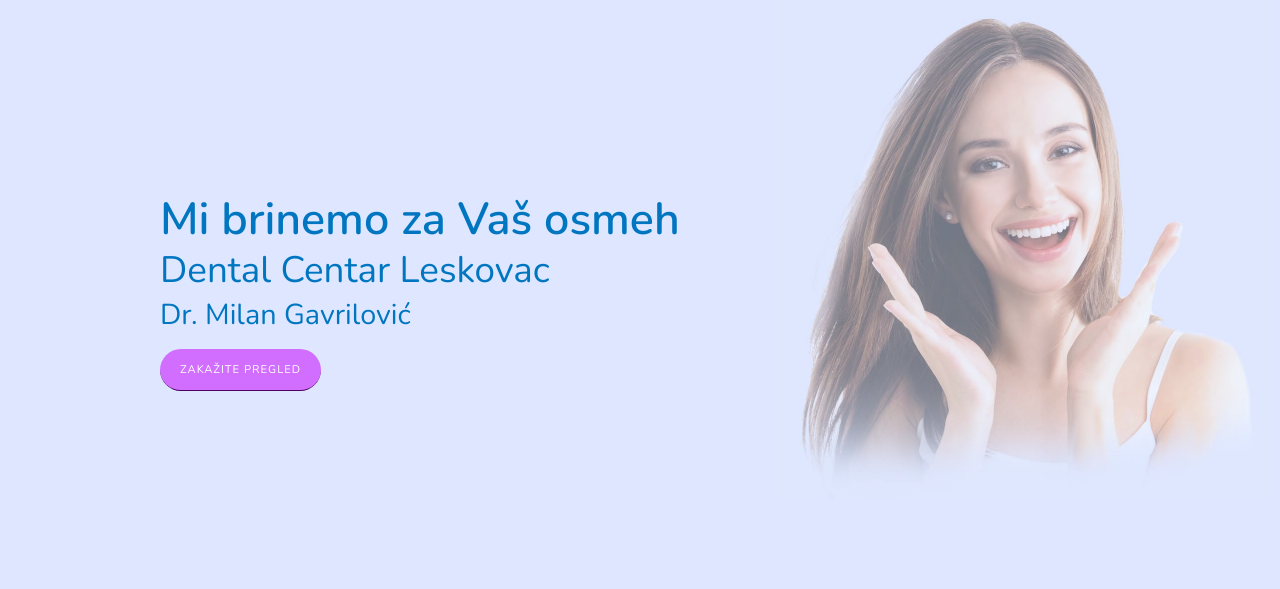
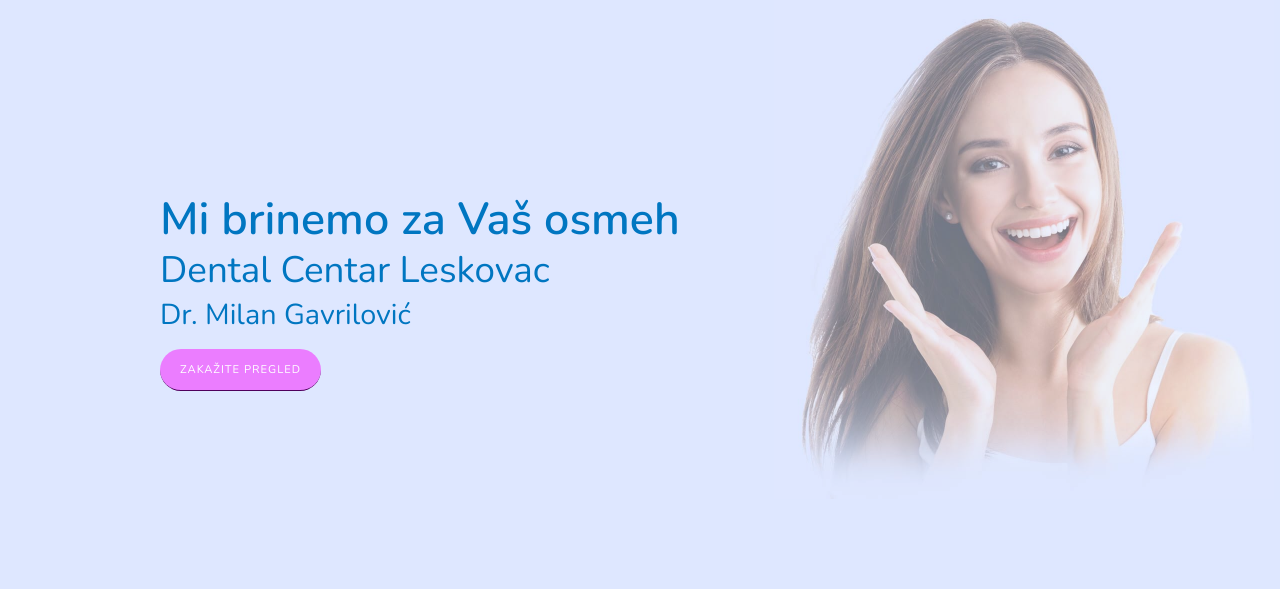
Before and after one commit to zitj/Dental-Centar, a PHP site: page / in a window 1280 px wide. Shown: the part 96-685 px from the top of the page. Run offline with PHP 8.4, Linux system fonts and the light colour scheme.

Commit message:
minor changes on style

```diff
--- a/style/_mixins.scss
+++ b/style/_mixins.scss
@@ -3,7 +3,7 @@
     padding: 13px 20px;
     border-radius: 50px;
     color: white;
-    background: $dental-centar-pink;
+    background: #eb7dff;
     text-transform: uppercase;
     border: none;
     outline: none;
--- a/style/style.css
+++ b/style/style.css
@@ -165,7 +165,7 @@ body {
   padding: 13px 20px;
   border-radius: 50px;
   color: white;
-  background: #d16eff;
+  background: #eb7dff;
   text-transform: uppercase;
   border: none;
   outline: none;
@@ -1027,7 +1027,7 @@ header nav a:hover {
   padding: 13px 20px;
   border-radius: 50px;
   color: white;
-  background: #d16eff;
+  background: #eb7dff;
   text-transform: uppercase;
   border: none;
   outline: none;
@@ -1534,12 +1534,6 @@ header nav a:hover {
   }
 }
 
-@media (max-width: 360px) {
-  .servicesSection .container .service.active:nth-child(3) .content h3 {
-    margin-bottom: 6%;
-  }
-}
-
 @media (max-width: 320px) {
   .servicesSection .container .service.active:nth-child(3) .content h3 {
     margin-bottom: 4%;
--- a/style/style.scss
+++ b/style/style.scss
@@ -1004,9 +1004,6 @@ display: block;
                     @media (max-width: 384px) {
                         margin-bottom: 13%;
                              }
-                    @media (max-width: 360px) {
-                        margin-bottom: 6%;
-                             }
                     @media (max-width: 320px) {
                         margin-bottom: 4%;
                              }
```
Also changed, not shown: 1 other file.
